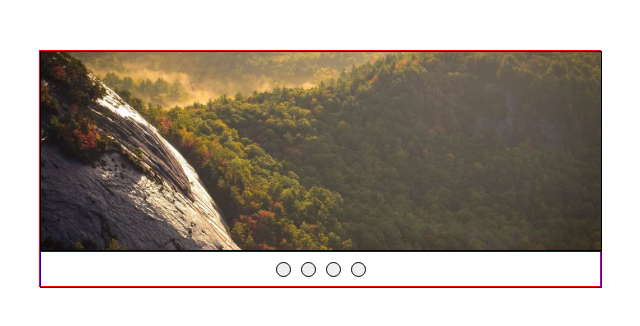
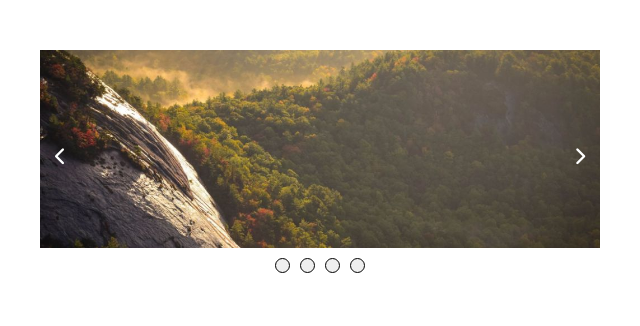
Before and after one commit to AbbaszadeAbbas/Ba-lan-c, a plain HTML site: page Works/Slider/index.html in a window 1280 px wide. Shown: the whole page, without its empty margins (320-960 px from the left). Drawn offline with Linux system fonts and the light colour scheme.

Commit message:
arrows added

```diff
--- a/Works/Slider/assets/css/style.css
+++ b/Works/Slider/assets/css/style.css
@@ -1,12 +1,39 @@
 #common {
-  border: 1px solid red;
+  /* border: 1px solid red; */
   margin: 50px auto;
   width: 560px;
   height: 235px;
 }
 
+.arrows {
+  position: absolute;
+  /* border: 1px solid; */
+  width: 560px;
+  height: 59px;
+  top: 8rem;
+  display: flex;
+  align-items: center;
+  justify-content: space-between;
+}
+
+.arrows button {
+  width: 41px;
+  height: 100%;
+  border: none;
+  border-radius: 5px;
+  transition: all .4s linear;
+  background: none;
+  color: rgb(255, 255, 255);
+  font-weight: bold;
+  font-size: 18px;
+}
+
+.arrows button:hover {
+  background: rgba(0, 0, 0, 0.8);
+}
+
 .images {
-  border: 1px solid black;
+  /* border: 1px solid black; */
   width: 100%;
   height: 198px;
   display: flex;
@@ -20,7 +47,7 @@
 }
 
 .circles {
-  border: 1px solid blue;
+  /* border: 1px solid blue; */
   width: 100%;
   height: 35px;
   display: flex;
--- a/Works/Slider/index.html
+++ b/Works/Slider/index.html
@@ -8,12 +8,21 @@
   <link rel="stylesheet" href="./assets/css/reset.css">
   <link rel="stylesheet" href="./assets/css/style.css">
   <script src="./assets/js/app.js"></script>
+  <script src="https://kit.fontawesome.com/3c8b5a92f4.js" crossorigin="anonymous"></script>
   <title>Slider</title>
 </head>
 
 <body>
   <section id="common">
     <div class="images">
+      <div class="arrows">
+        <button>
+          <i class="fa-solid fa-chevron-left"></i>
+        </button>
+        <button>
+          <i class="fa-solid fa-chevron-right"></i>
+        </button>
+      </div>
       <img src="./assets/images/1.jpg">
       <img src="./assets/images/2.jpg">
       <img src="./assets/images/3.jpg">
@@ -25,7 +34,7 @@
         <button></button>
         <button></button>
         <button></button>
-      </d>
+      </div>
     </div>
   </section>
 </body>
```
